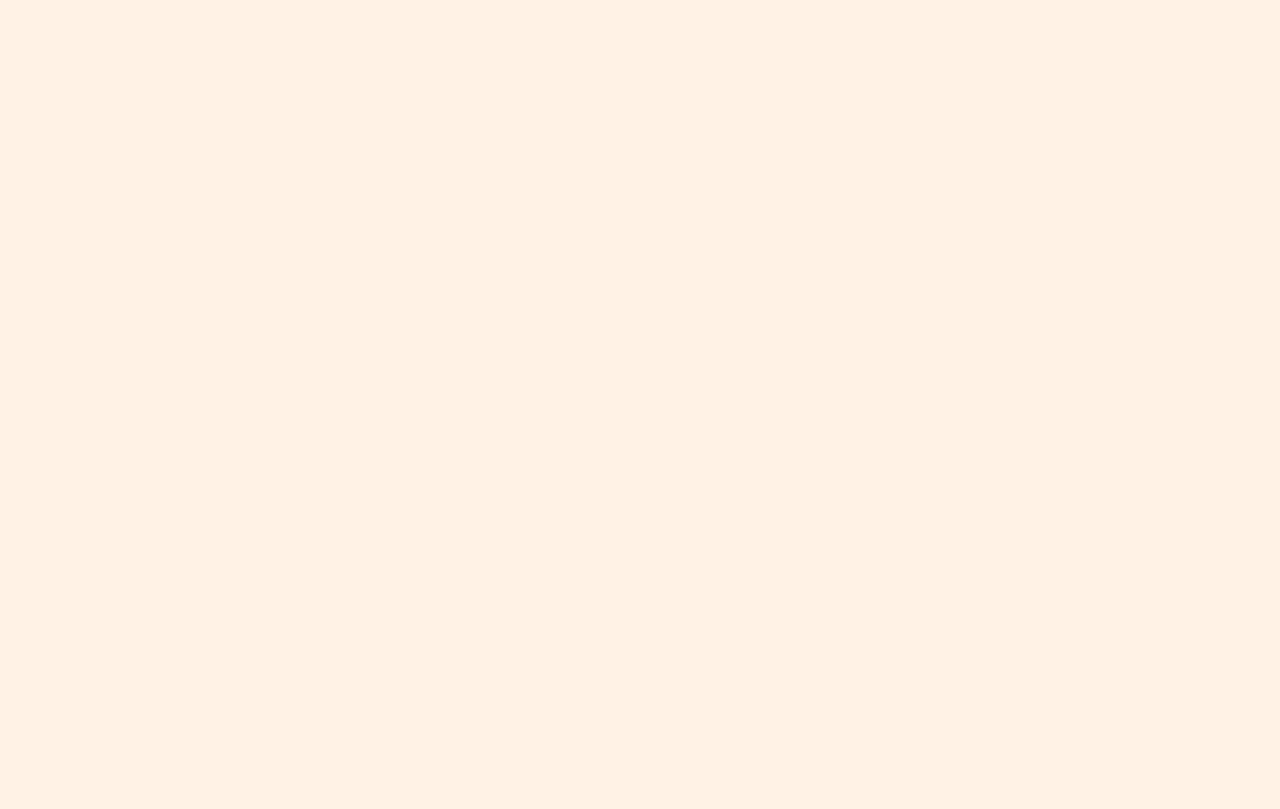
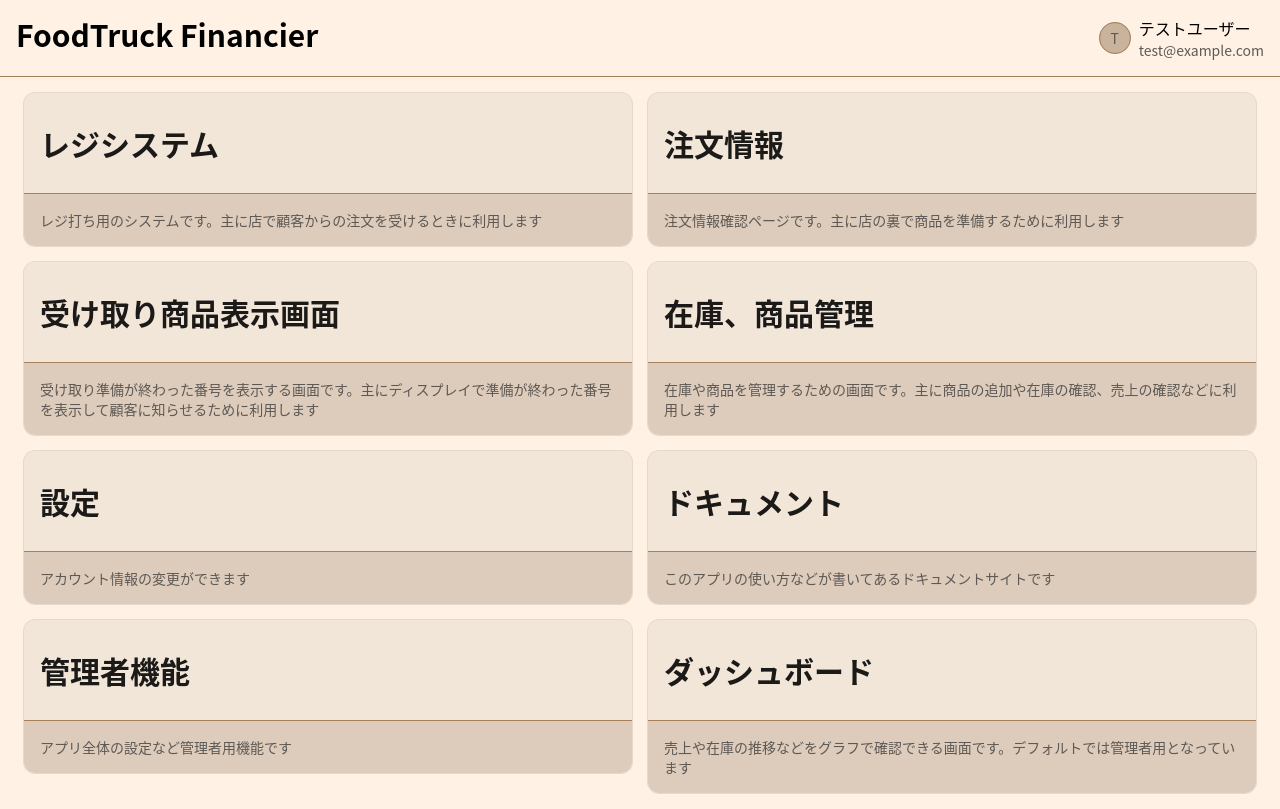
Before and after one commit to chakkun1121/food-truck-financier, a Next.js app: page / in a window 1280 px wide. Built offline with nearby package versions, Linux system fonts and the light colour scheme.

Commit message:
feat: create top page

```diff
--- a/package.json
+++ b/package.json
@@ -13,6 +13,8 @@
     "clsx": "^2.1.1",
     "lucide-react": "^0.577.0",
     "next": "16.2.1",
+    "prettier-plugin-organize-imports": "^4.3.0",
+    "prettier-plugin-tailwindcss": "^0.7.2",
     "radix-ui": "^1.4.3",
     "react": "19.2.4",
     "react-dom": "19.2.4",
@@ -25,7 +27,7 @@
     "@types/node": "^20",
     "@types/react": "^19",
     "@types/react-dom": "^19",
-    "eslint": "^9",
+    "eslint": "^10.1.0",
     "eslint-config-next": "16.2.1",
     "tailwindcss": "^4",
     "typescript": "^5"
--- a/src/app/globals.css
+++ b/src/app/globals.css
@@ -5,8 +5,8 @@
 @custom-variant dark (&:is(.dark *));
 
 @theme inline {
-  --font-heading: var(--font-sans);
-  --font-sans: var(--font-sans);
+  --font-heading: "Noto Sans CJK JP", sans-serif;
+  --font-sans: "Noto Sans CJK JP", sans-serif;
   --color-sidebar-ring: var(--sidebar-ring);
   --color-sidebar-border: var(--sidebar-border);
   --color-sidebar-accent-foreground: var(--sidebar-accent-foreground);
@@ -145,10 +145,10 @@
   --shadow-2xl: 0px 4px 8px -1px hsl(0 0% 0% / 0.25);
 }
 
-
 @layer base {
   * {
     @apply border-border outline-ring/50;
+    font-family: "Noto Sans CJK JP", sans-serif !important;
   }
 
   body {
--- a/src/app/layout.tsx
+++ b/src/app/layout.tsx
@@ -1,16 +1,7 @@
+import Header from "@/components/ui-elements/header";
 import type { Metadata, Viewport } from "next";
 import "./globals.css";
-import { Noto_Sans_JP, Inter } from "next/font/google";
-import { cn } from "@/lib/utils";
 
-const inter = Inter({subsets:['latin'],variable:'--font-sans'});
-
-const notoSansJP = Noto_Sans_JP({
-  subsets: ["latin"],
-  display: "swap",
-  adjustFontFallback: false,
-  variable: "--font-noto-sans-jp"
-});
 export const metadata: Metadata = {
   title: {
     default: "FoodTruck Financier",
@@ -24,18 +15,17 @@
   themeColor: "#ff9933"
 };
 
-
 export default function RootLayout({
-  children,
+  children
 }: Readonly<{
   children: React.ReactNode;
 }>) {
   return (
-    <html
-      lang="ja"
-      className={cn("font-sans", inter.variable)}
-    >
-      <body className="min-h-full">{children}</body>
+    <html lang="ja" className="font-sans">
+      <body className="min-h-full">
+        <Header />
+        {children}
+      </body>
     </html>
   );
 }
--- a/src/app/page.tsx
+++ b/src/app/page.tsx
@@ -1,5 +1,81 @@
+import {
+  Card,
+  CardDescription,
+  CardFooter,
+  CardHeader,
+  CardTitle
+} from "@/components/ui/card";
+
 export default function Home() {
   return (
-    <></>
+    <div className="*:data-[slot=card]:from-primary/5 *:data-[slot=card]:to-card dark:*:data-[slot=card]:bg-card grid grid-cols-1 gap-4 py-4 *:data-[slot=card]:bg-linear-to-t *:data-[slot=card]:shadow-xs lg:grid-cols-2 lg:px-6 @xl/main:grid-cols-2 @5xl/main:grid-cols-4">
+      {[
+        {
+          href: "/register",
+          title: "レジシステム",
+          description:
+            "レジ打ち用のシステムです。主に店で顧客からの注文を受けるときに利用します"
+        },
+        {
+          href: "/orders",
+          title: "注文情報",
+          description:
+            "注文情報確認ページです。主に店の裏で商品を準備するために利用します"
+        },
+        {
+          href: "/receive",
+          title: "受け取り商品表示画面",
+          description:
+            "受け取り準備が終わった番号を表示する画面です。主にディスプレイで準備が終わった番号を表示して顧客に知らせるために利用します"
+        },
+        {
+          href: "/stock",
+          title: "在庫、商品管理",
+          description:
+            "在庫や商品を管理するための画面です。主に商品の追加や在庫の確認、売上の確認などに利用します"
+        },
+        {
+          href: "/settings",
+          title: "設定",
+          description: "アカウント情報の変更ができます"
+        },
+        {
+          href: "https://chakkun1121.github.io/food-truck-financier/",
+          target: "_blank",
+          title: "ドキュメント",
+          description:
+            "このアプリの使い方などが書いてあるドキュメントサイトです"
+        },
+        {
+          href: "/admin",
+          title: "管理者機能",
+          description: "アプリ全体の設定など管理者用機能です"
+        },
+        {
+          href: "/dashboard",
+          title: "ダッシュボード",
+          description:
+            "売上や在庫の推移などをグラフで確認できる画面です。デフォルトでは管理者用となっています"
+        }
+      ].map(item => (
+        <a
+          href={item.href}
+          className="block"
+          target={item.target}
+          key={item.href}
+        >
+          <Card className="@container/card">
+            <CardHeader>
+              <CardTitle className="py-4 text-2xl font-semibold tabular-nums @[250px]/card:text-3xl">
+                {item.title}
+              </CardTitle>
+            </CardHeader>
+            <CardFooter>
+              <CardDescription>{item.description}</CardDescription>
+            </CardFooter>
+          </Card>
+        </a>
+      ))}
+    </div>
   );
 }
--- /dev/null
+++ b/src/components/ui-elements/header.tsx
@@ -0,0 +1,21 @@
+import { Avatar, AvatarFallback, AvatarImage } from "@/components/ui/avatar";
+
+export default function Header() {
+  return (
+    <header className="border-b">
+      <div className="flex p-4">
+        <h1 className="block flex-1 text-3xl font-bold">FoodTruck Financier</h1>
+        <div className="flex flex-none items-center">
+          <Avatar className="">
+            <AvatarImage src="" />
+            <AvatarFallback>T</AvatarFallback>
+          </Avatar>
+          <div className="ml-2 items-center">
+            <p>テストユーザー</p>
+            <p className="text-muted-foreground text-sm">test@example.com</p>
+          </div>
+        </div>
+      </div>
+    </header>
+  );
+}
--- /dev/null
+++ b/src/components/ui/avatar.tsx
@@ -0,0 +1,112 @@
+"use client"
+
+import * as React from "react"
+import { Avatar as AvatarPrimitive } from "radix-ui"
+
+import { cn } from "@/lib/utils"
+
+function Avatar({
+  className,
+  size = "default",
+  ...props
+}: React.ComponentProps<typeof AvatarPrimitive.Root> & {
+  size?: "default" | "sm" | "lg"
+}) {
+  return (
+    <AvatarPrimitive.Root
+      data-slot="avatar"
+      data-size={size}
+      className={cn(
+        "group/avatar relative flex size-8 shrink-0 rounded-full select-none after:absolute after:inset-0 after:rounded-full after:border after:border-border after:mix-blend-darken data-[size=lg]:size-10 data-[size=sm]:size-6 dark:after:mix-blend-lighten",
+        className
+      )}
+      {...props}
+    />
+  )
+}
+
+function AvatarImage({
+  className,
+  ...props
+}: React.ComponentProps<typeof AvatarPrimitive.Image>) {
+  return (
+    <AvatarPrimitive.Image
+      data-slot="avatar-image"
+      className={cn(
+        "aspect-square size-full rounded-full object-cover",
+        className
+      )}
+      {...props}
+    />
+  )
+}
+
+function AvatarFallback({
+  className,
+  ...props
+}: React.ComponentProps<typeof AvatarPrimitive.Fallback>) {
+  return (
+    <AvatarPrimitive.Fallback
+      data-slot="avatar-fallback"
+      className={cn(
+        "flex size-full items-center justify-center rounded-full bg-muted text-sm text-muted-foreground group-data-[size=sm]/avatar:text-xs",
+        className
+      )}
+      {...props}
+    />
+  )
+}
+
+function AvatarBadge({ className, ...props }: React.ComponentProps<"span">) {
+  return (
+    <span
+      data-slot="avatar-badge"
+      className={cn(
+        "absolute right-0 bottom-0 z-10 inline-flex items-center justify-center rounded-full bg-primary text-primary-foreground bg-blend-color ring-2 ring-background select-none",
+        "group-data-[size=sm]/avatar:size-2 group-data-[size=sm]/avatar:[&>svg]:hidden",
+        "group-data-[size=default]/avatar:size-2.5 group-data-[size=default]/avatar:[&>svg]:size-2",
+        "group-data-[size=lg]/avatar:size-3 group-data-[size=lg]/avatar:[&>svg]:size-2",
+        className
+      )}
+      {...props}
+    />
+  )
+}
+
+function AvatarGroup({ className, ...props }: React.ComponentProps<"div">) {
+  return (
+    <div
+      data-slot="avatar-group"
+      className={cn(
+        "group/avatar-group flex -space-x-2 *:data-[slot=avatar]:ring-2 *:data-[slot=avatar]:ring-background",
+        className
+      )}
+      {...props}
+    />
+  )
+}
+
+function AvatarGroupCount({
+  className,
+  ...props
+}: React.ComponentProps<"div">) {
+  return (
+    <div
+      data-slot="avatar-group-count"
+      className={cn(
+        "relative flex size-8 shrink-0 items-center justify-center rounded-full bg-muted text-sm text-muted-foreground ring-2 ring-background group-has-data-[size=lg]/avatar-group:size-10 group-has-data-[size=sm]/avatar-group:size-6 [&>svg]:size-4 group-has-data-[size=lg]/avatar-group:[&>svg]:size-5 group-has-data-[size=sm]/avatar-group:[&>svg]:size-3",
+        className
+      )}
+      {...props}
+    />
+  )
+}
+
+export {
+  Avatar,
+  AvatarImage,
+  AvatarFallback,
+  AvatarGroup,
+  AvatarGroupCount,
+  AvatarBadge,
+}
--- /dev/null
+++ b/src/components/ui/card.tsx
@@ -0,0 +1,103 @@
+import * as React from "react"
+
+import { cn } from "@/lib/utils"
+
+function Card({
+  className,
+  size = "default",
+  ...props
+}: React.ComponentProps<"div"> & { size?: "default" | "sm" }) {
+  return (
+    <div
+      data-slot="card"
+      data-size={size}
+      className={cn(
+        "group/card flex flex-col gap-4 overflow-hidden rounded-xl bg-card py-4 text-sm text-card-foreground ring-1 ring-foreground/10 has-data-[slot=card-footer]:pb-0 has-[>img:first-child]:pt-0 data-[size=sm]:gap-3 data-[size=sm]:py-3 data-[size=sm]:has-data-[slot=card-footer]:pb-0 *:[img:first-child]:rounded-t-xl *:[img:last-child]:rounded-b-xl",
+        className
+      )}
+      {...props}
+    />
+  )
+}
+
+function CardHeader({ className, ...props }: React.ComponentProps<"div">) {
+  return (
+    <div
+      data-slot="card-header"
+      className={cn(
+        "group/card-header @container/card-header grid auto-rows-min items-start gap-1 rounded-t-xl px-4 group-data-[size=sm]/card:px-3 has-data-[slot=card-action]:grid-cols-[1fr_auto] has-data-[slot=card-description]:grid-rows-[auto_auto] [.border-b]:pb-4 group-data-[size=sm]/card:[.border-b]:pb-3",
+        className
+      )}
+      {...props}
+    />
+  )
+}
+
+function CardTitle({ className, ...props }: React.ComponentProps<"div">) {
+  return (
+    <div
+      data-slot="card-title"
+      className={cn(
+        "font-heading text-base leading-snug font-medium group-data-[size=sm]/card:text-sm",
+        className
+      )}
+      {...props}
+    />
+  )
+}
+
+function CardDescription({ className, ...props }: React.ComponentProps<"div">) {
+  return (
+    <div
+      data-slot="card-description"
+      className={cn("text-sm text-muted-foreground", className)}
+      {...props}
+    />
+  )
+}
+
+function CardAction({ className, ...props }: React.ComponentProps<"div">) {
+  return (
+    <div
+      data-slot="card-action"
+      className={cn(
+        "col-start-2 row-span-2 row-start-1 self-start justify-self-end",
+        className
+      )}
+      {...props}
+    />
+  )
+}
+
+function CardContent({ className, ...props }: React.ComponentProps<"div">) {
+  return (
+    <div
+      data-slot="card-content"
+      className={cn("px-4 group-data-[size=sm]/card:px-3", className)}
+      {...props}
+    />
+  )
+}
+
+function CardFooter({ className, ...props }: React.ComponentProps<"div">) {
+  return (
+    <div
+      data-slot="card-footer"
+      className={cn(
+        "flex items-center rounded-b-xl border-t bg-muted/50 p-4 group-data-[size=sm]/card:p-3",
+        className
+      )}
+      {...props}
+    />
+  )
+}
+
+export {
+  Card,
+  CardHeader,
+  CardFooter,
+  CardTitle,
+  CardAction,
+  CardDescription,
+  CardContent,
+}
```
Also changed, not shown: 1 other file (tests, documents, lock files or other folders).
